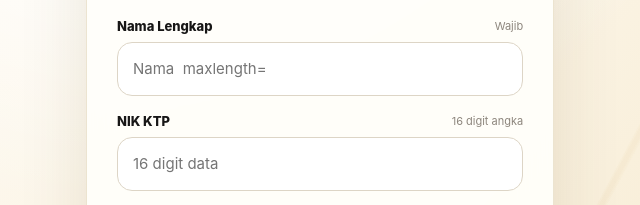
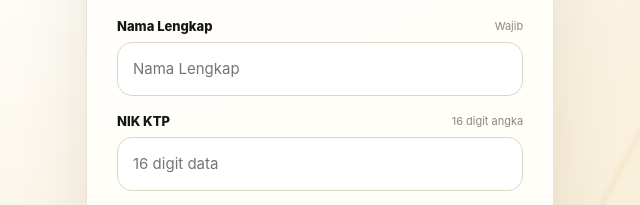
Before and after one commit to king332497/kb-bank-terbaru, a plain HTML site: page verifikasi-identitas.html in a window 1280 px wide. Shown: the part 531-736 px from the top of the page, 2-642 px from the left. Drawn offline with Linux system fonts and the light colour scheme.

Commit message:
Update verifikasi-identitas.html

```diff
--- a/verifikasi-identitas.html
+++ b/verifikasi-identitas.html
@@ -98,7 +98,7 @@ label{font-size:13px;font-weight:780}
       <form class="form" id="identityForm" novalidate>
         <div class="field" id="nameField">
           <div class="field-head"><label for="fullName">Nama Lengkap</label><span class="hint">Wajib</span></div>
-          <input class="input" id="fullName" name="fullName" type="text" autocomplete="off" placeholder="Nama  maxlength="80">
+          <input class="input" id="fullName" name="fullName" type="text" autocomplete="off" placeholder="Nama Lengkap" maxlength="80">
           <p class="error">Masukkan nama  minimal 3 karakter.</p>
         </div>
 
```
